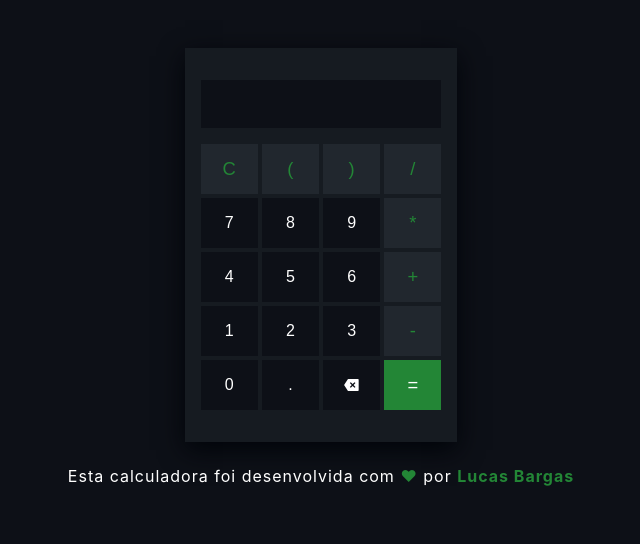
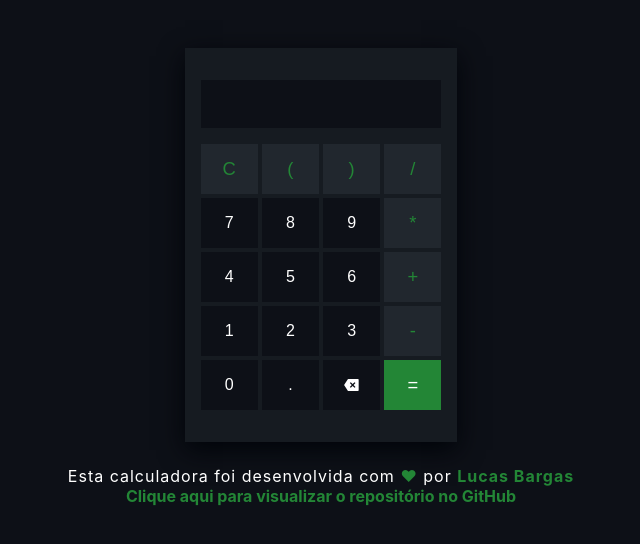
Before and after one commit to LucasBargas/simple_calculator, a Next.js app: page / in a window 1280 px wide. Shown: the top 544 px of the page, without its empty margins (319-959 px from the left). Built offline with nearby package versions, Linux system fonts and the light colour scheme.

Commit message:
Infos update

```diff
--- a/components/CreatorInfos/CreatorInfos.js
+++ b/components/CreatorInfos/CreatorInfos.js
@@ -6,6 +6,7 @@
       <p>
         Esta calculadora foi desenvolvida com <span>♥</span> por <a href="https://projetoslucasbargas.com/" target="_blank" rel="noopener noreferrer">Lucas Bargas</a>
       </p>
+      <a href="https://github.com/LucasBargas/simple_calculator" target="_blank" rel="noopener noreferrer">Clique aqui para visualizar o repositório no GitHub</a>
     </section>
   )
 }
--- a/components/CreatorInfos/CreatorInfos.module.scss
+++ b/components/CreatorInfos/CreatorInfos.module.scss
@@ -7,14 +7,23 @@
   p {
     letter-spacing: 1px;
     font-weight: normal;
+  }
 
-    span, a {
-      font-weight: bold;
-      color: $green-color;
+  span, a {
+    font-weight: bold;
+    color: $green-color;
+  }
+
+  a {
+    text-decoration: none;
+
+    &:hover {
+      text-decoration: underline;
+
     }
 
-    a {
-      text-decoration: none;
+    &:last-of-type {
+      margin-top: .25rem;
     }
   }
 }
```
